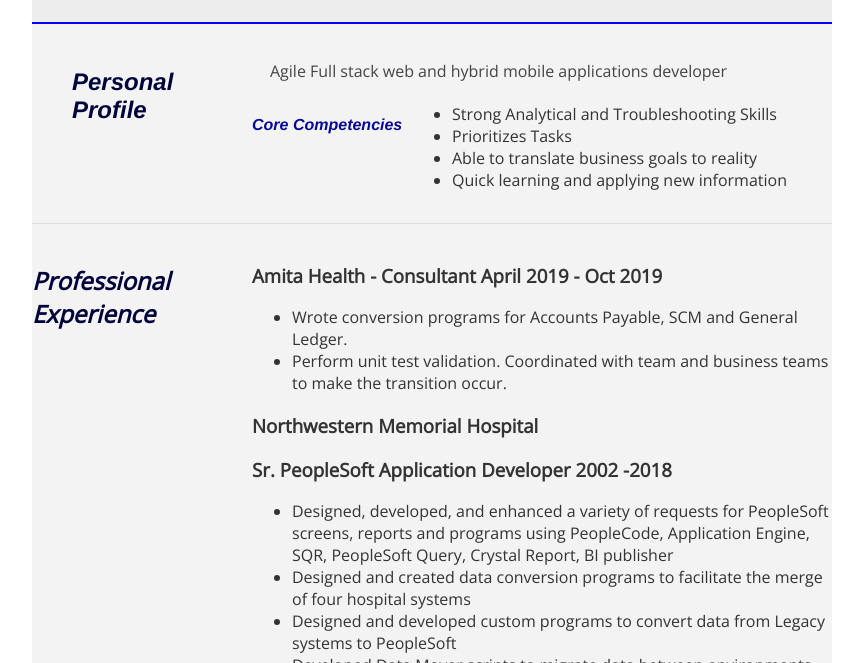
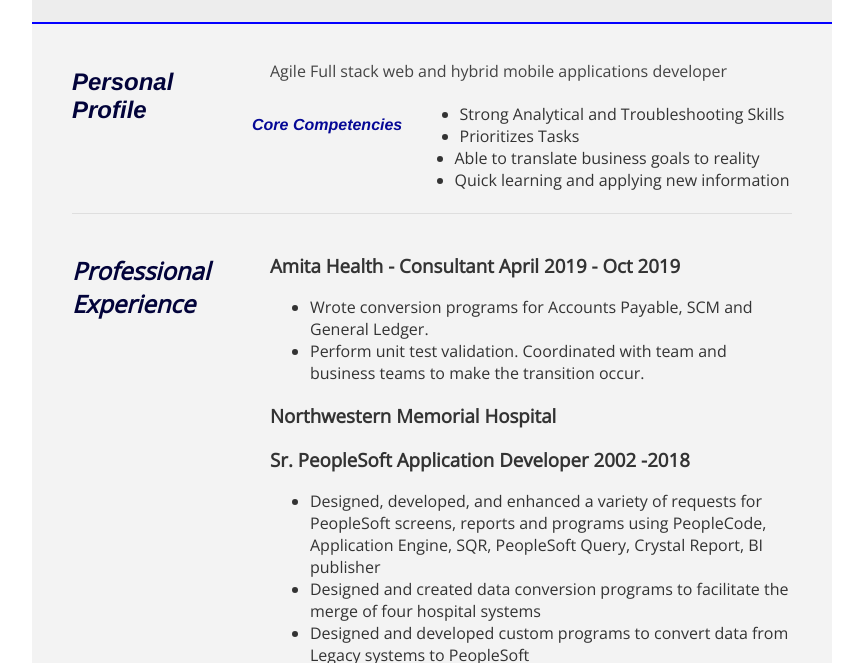
Before and after one commit to smach8999/smach8999.github.io, a website: page resume.html in a window 1280 px wide. Shown: the part 137-800 px from the top of the page, without its empty margins (153-1016 px from the left). Drawn offline with nearby package versions, Linux system fonts and the light colour scheme.

Commit message:
Modified resume

```diff
--- a/resume.html
+++ b/resume.html
@@ -63,19 +63,19 @@
                                     <h2>Core Competencies</h2>
                               </div>
 
-                               <!-- <div class="ulWrap"> -->
+                               <div class="ulWrap">
                                 <ul class="list">
                                   <li>Strong Analytical and Troubleshooting Skills</li>
                                   <li>Prioritizes Tasks</li>
                                 </ul>
 
                                 <ul class="list">
-                                    <li>Able to translate business goals to reality</li>
+                                     <li>Able to translate business goals to reality</li>
                                     <li>Quick learning and applying new information</li>
                                 </ul>
                                 </div>
                                 <br>
-                            </div>
+                              </div>
                         </article>
                         <div class="clear"></div>
                     </section>
@@ -194,7 +194,7 @@
                     <div class="clear"></div>
                 </section>
 
-            <!-- </div> -->
+            </div>
         </div>
     </main>
 <script>
```
